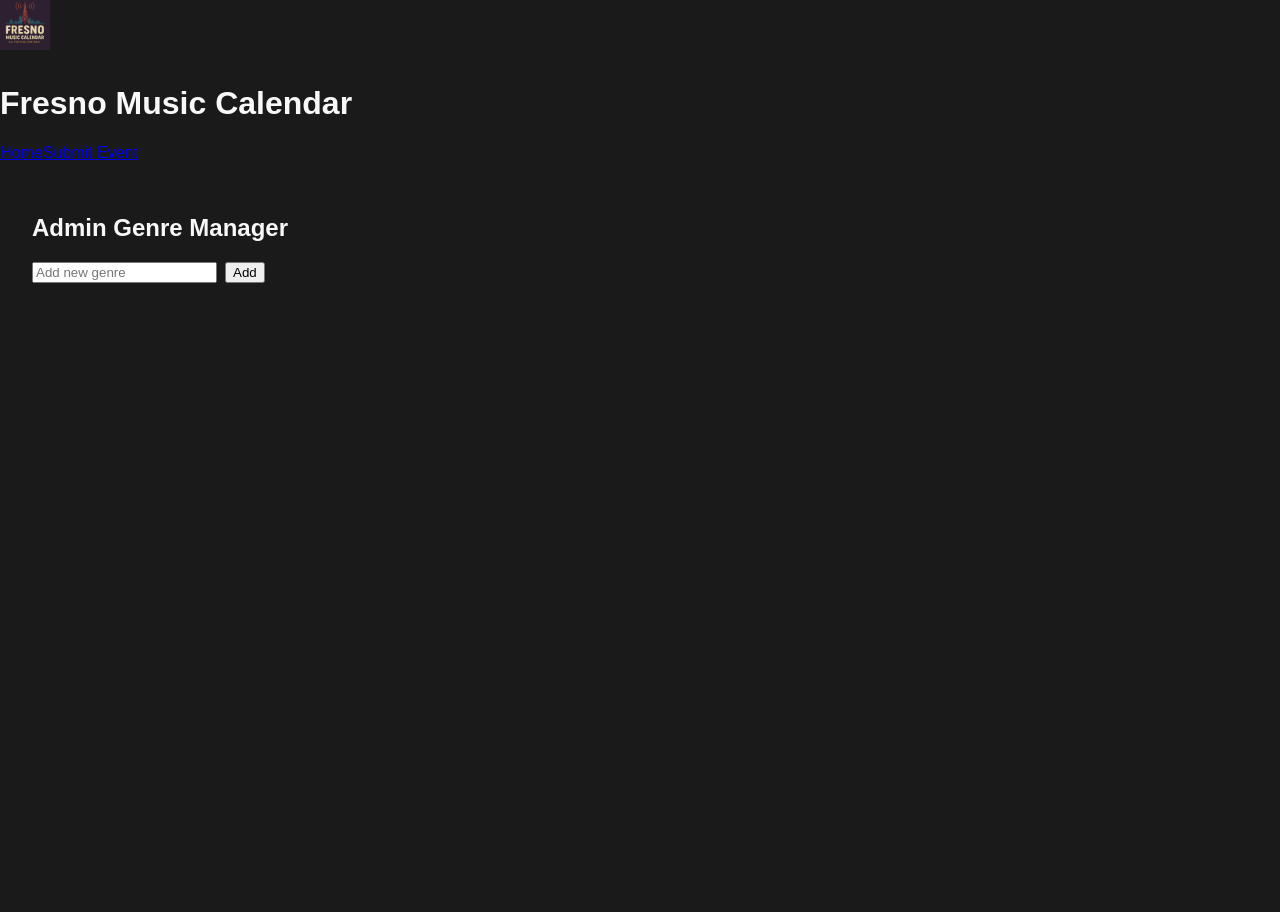
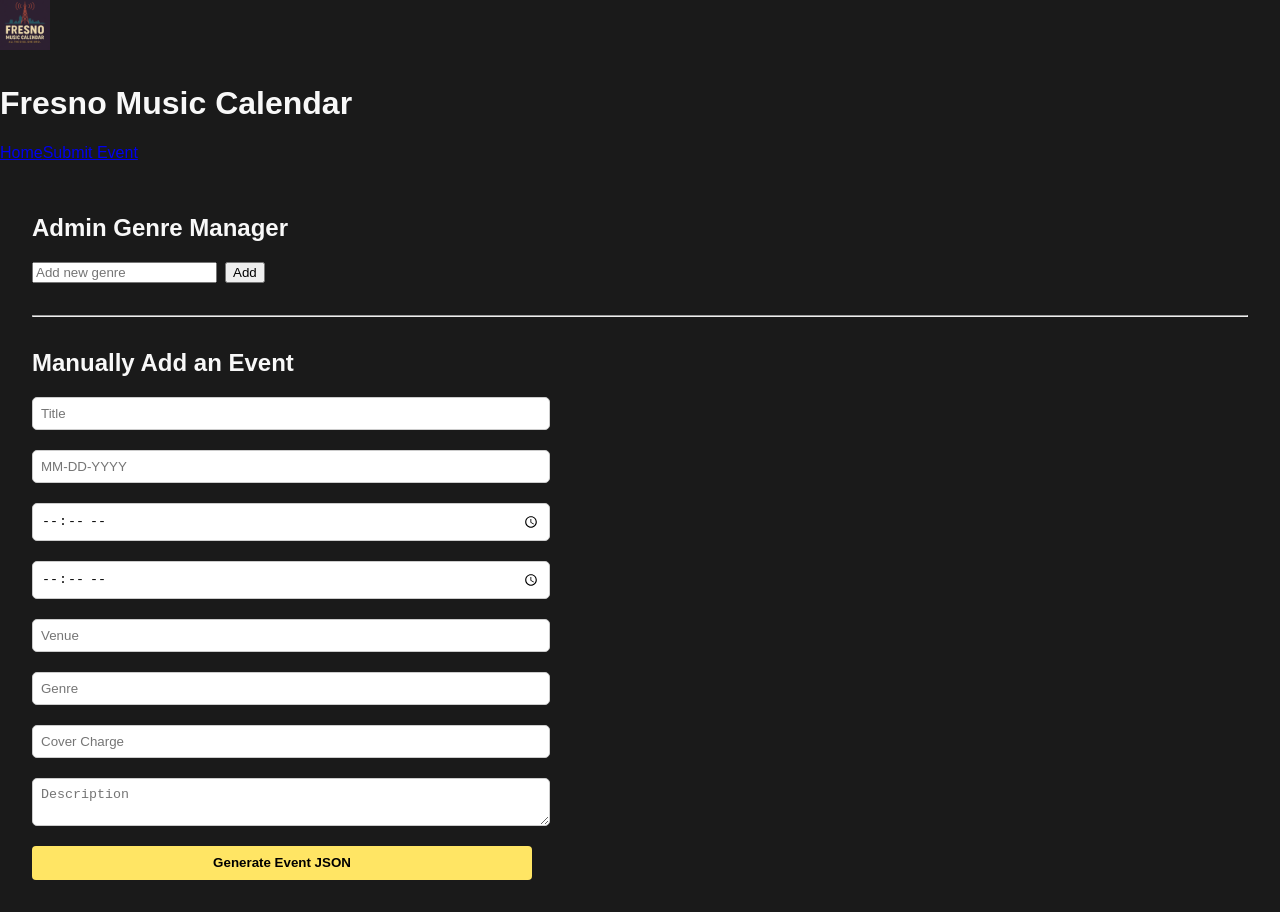
Before and after one commit to mrayover/Fresno-music-calendar1, a React (Vite) app: page /admin in a window 1280 px wide. Before the commit the page ends 800 px from the top, so only its background shows below. Built offline with nearby package versions, Linux system fonts and the light colour scheme.

Commit message:
Add Admin Config

```diff
--- a/src/AdminConfig.jsx
+++ b/src/AdminConfig.jsx
@@ -5,6 +5,17 @@ const STORAGE_KEY = "customGenres";
 export default function AdminConfig() {
   const [genres, setGenres] = useState([]);
   const [newGenre, setNewGenre] = useState("");
+
+  const [eventData, setEventData] = useState({
+    title: "",
+    date: "",
+    startTime: "",
+    endTime: "",
+    venue: "",
+    genre: "",
+    cover: "",
+    description: ""
+  });
 
   useEffect(() => {
     const saved = localStorage.getItem(STORAGE_KEY);
@@ -28,6 +39,35 @@ export default function AdminConfig() {
     saveGenres(genres.filter((g) => g !== genreToRemove));
   };
 
+  const handleEventChange = (e) => {
+    const { name, value } = e.target;
+    setEventData((prev) => ({ ...prev, [name]: value }));
+  };
+
+  const formatDateToISO = (mmddyyyy) => {
+    const [month, day, year] = mmddyyyy.split("-");
+    return `${year}-${month}-${day}`;
+  };
+
+  const generateEventObject = () => {
+    const isoDate = formatDateToISO(eventData.date);
+    const start = `${isoDate}T${eventData.startTime}:00`;
+    const end = `${isoDate}T${eventData.endTime}:00`;
+
+    const newEvent = {
+      id: Date.now().toString(),
+      title: eventData.title,
+      start: new Date(start),
+      end: new Date(end),
+      venue: eventData.venue,
+      description: eventData.description,
+      genre: eventData.genre,
+      cover: eventData.cover
+    };
+
+    alert("Copy this event object into eventsData.jsx:\n\n" + JSON.stringify(newEvent, null, 2));
+  };
+
   return (
     <div style={{ padding: "2rem" }}>
       <h2>Admin Genre Manager</h2>
@@ -46,6 +86,27 @@ export default function AdminConfig() {
           </li>
         ))}
       </ul>
+
+      <hr style={{ margin: "2rem 0" }} />
+
+      <h2>Manually Add an Event</h2>
+      <form
+        onSubmit={(e) => {
+          e.preventDefault();
+          generateEventObject();
+        }}
+        style={{ display: "flex", flexDirection: "column", gap: "0.5rem", maxWidth: "500px" }}
+      >
+        <input name="title" placeholder="Title" value={eventData.title} onChange={handleEventChange} required />
+        <input name="date" placeholder="MM-DD-YYYY" value={eventData.date} onChange={handleEventChange} required />
+        <input name="startTime" type="time" value={eventData.startTime} onChange={handleEventChange} required />
+        <input name="endTime" type="time" value={eventData.endTime} onChange={handleEventChange} required />
+        <input name="venue" placeholder="Venue" value={eventData.venue} onChange={handleEventChange} required />
+        <input name="genre" placeholder="Genre" value={eventData.genre} onChange={handleEventChange} />
+        <input name="cover" placeholder="Cover Charge" value={eventData.cover} onChange={handleEventChange} />
+        <textarea name="description" placeholder="Description" value={eventData.description} onChange={handleEventChange} required />
+        <button type="submit">Generate Event JSON</button>
+      </form>
     </div>
   );
 }
```
